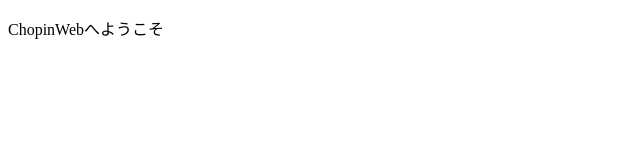
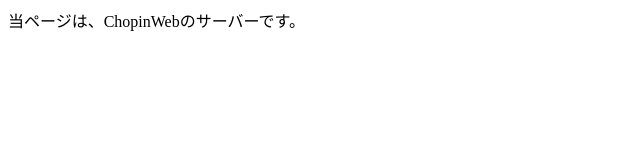
Before and after one commit to ChopinServer1/ChopinServer1.github.io, a plain HTML site: page index.html in a window 1280 px wide. Shown: the whole page, without its empty margins (0-640 px from the left). Drawn offline with Linux system fonts and the light colour scheme.

Commit message:
index.html

```diff
--- a/index.html
+++ b/index.html
@@ -1,11 +1,14 @@
 <!DOCTYPE html>
 <html lang="ja">
-<head>
-<meta charset="UTF-8">
-<title>ChopinWeb</title>
-</head>
-<body>
+  <head>
+    <meta charset="UTF-8">
+    <meta name="viewport" content="width=device-width, initial-scale=1.0">
+    <title>ChopinWebサーバ</title>
+  </head>
 
-<p>ChopinWebへようこそ</p>
-</body>
+  <body>
+    <main>
+		当ページは、ChopinWebのサーバーです。
+	</main>
+  </body>
 </html>
```
